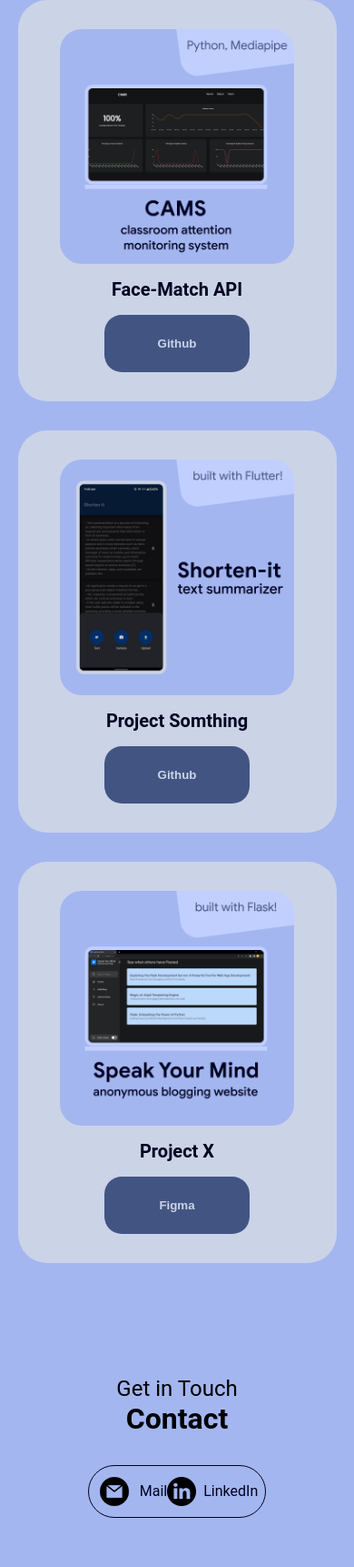
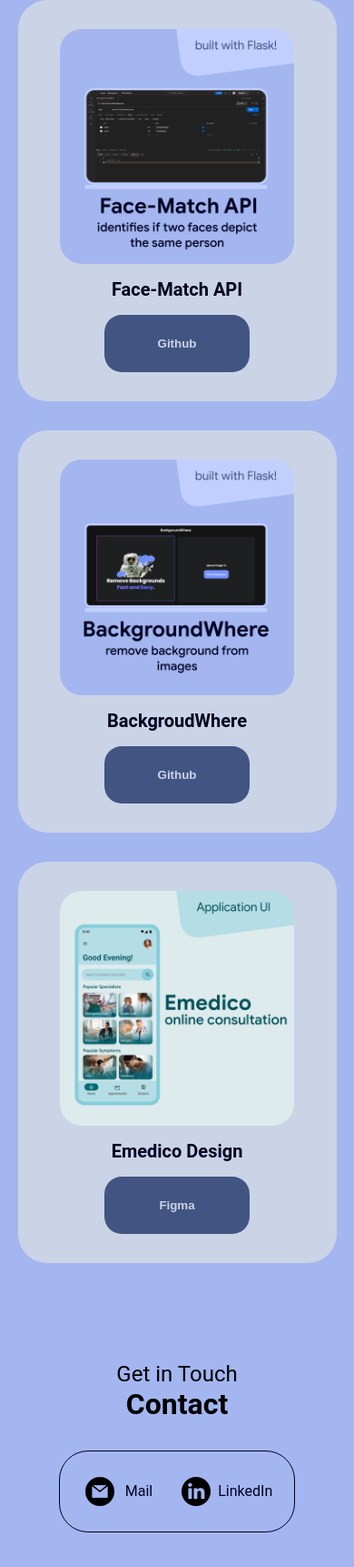
Before and after one commit to adarshvmanu/adarshvmanu.github.io, a plain HTML site: page index.html in a window 390 px wide. Shown: the part 4760-6482 px from the top of the page at 91% size. Drawn offline with Linux system fonts and the light colour scheme.

Commit message:
Added Projects

```diff
--- a/index.html
+++ b/index.html
@@ -255,7 +255,7 @@
       <div class="about-containers">
         <div class="details-container color-container">
           <div class="article-container">
-            <img src="./assets/project-1.png" alt="Project 1" class="project-img" />
+            <img src="./assets/project-4.png" alt="Project 1" class="project-img" />
           </div>
           <h2 class="experience-sub-title project-title">Face-Match API</h2>
           <div class="btn-container">
@@ -266,9 +266,9 @@
         </div>
         <div class="details-container color-container">
           <div class="article-container">
-            <img src="./assets/project-2.png" alt="Project 2" class="project-img" />
+            <img src="./assets/project-5.png" alt="Project 2" class="project-img" />
           </div>
-          <h2 class="experience-sub-title project-title">Project Somthing</h2>
+          <h2 class="experience-sub-title project-title">BackgroudWhere</h2>
           <div class="btn-container">
             <button class="btn btn-color-2 project-btn" onclick="location.href='https://github.com/'">
               Github
@@ -277,9 +277,9 @@
         </div>
         <div class="details-container color-container">
           <div class="article-container">
-            <img src="./assets/project-3.png" alt="Project 3" class="project-img" />
+            <img src="./assets/project-6.png" alt="Project 3" class="project-img" />
           </div>
-          <h2 class="experience-sub-title project-title">Project X</h2>
+          <h2 class="experience-sub-title project-title">Emedico Design</h2>
           <div class="btn-container">
             <button class="btn btn-color-2 project-btn" onclick="location.href='https://www.figma.com/file/Cb0gBTHUrum94fGB54OYmt/emedico?type=design&node-id=0%3A1&mode=design&t=PMnXMWdBplfCxlLQ-1'">
               Figma
--- a/mediaqueries.css
+++ b/mediaqueries.css
@@ -55,6 +55,9 @@
   #about-me{
     margin-bottom: 1.5rem;
   }
+  .contact-info-container{
+    margin: 1rem;
+  }
 }
 
 @media screen and (max-width: 600px) {
@@ -79,7 +82,7 @@
     flex-wrap: wrap;
   }
   .contact-info-container {
-    margin: 0;
+    margin: 1rem;
   }
   .contact-info-container p,
   .nav-links li a {
--- a/style.css
+++ b/style.css
@@ -17,6 +17,14 @@
 body {
   font-family: "Roboto", sans-serif;
   background-color: var(--secondary-color);
+}
+
+body.dark{
+  --light-dark-background: #1f2021;
+  --primary-color: #425582;
+  --secondary-color: #000221;
+  --tertiary-color: #a4b6f0;
+  --pale-color: #1f2021;
 }
 
 html {
```
Also changed, not shown: assets/project-4.png (added), assets/project-5.png (added), assets/project-6.png (added).
